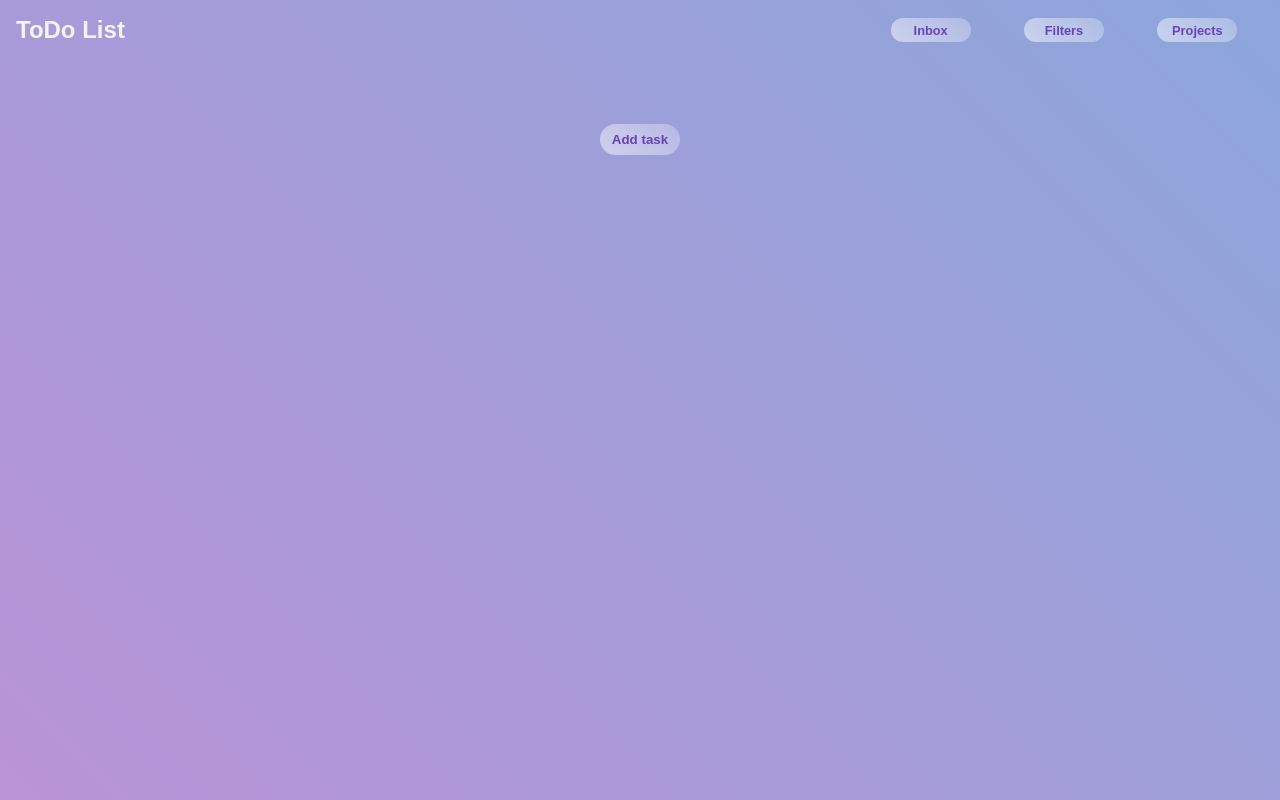
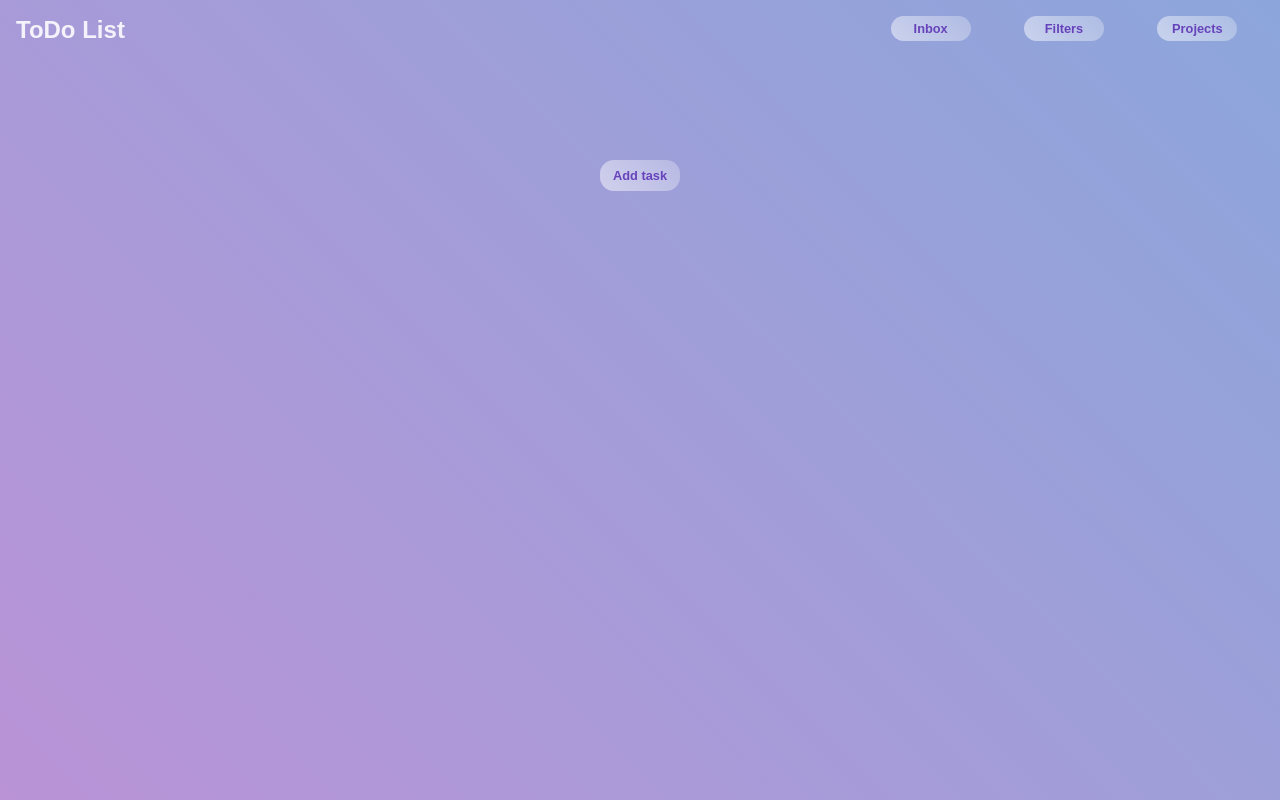
Before and after one commit to MadalinTurluianu/todo-list, a website built with webpack: page dist/index.html in a window 1280 px wide. Built offline with Linux system fonts and the light colour scheme.

Commit message:
working on styling

```diff
--- a/src/components/DOM.js
+++ b/src/components/DOM.js
@@ -64,6 +64,11 @@ addTaskBtn.addEventListener("click", function () {
   priorityInput.classList.remove("high-priority");
 });
 
+inboxBtn.addEventListener("click", function () {
+  filtersContainerBtn.classList.add("inactive");
+  addRmProjectContainer.classList.add("inactive");
+});
+
 filtersBtn.addEventListener("click", function () {
   filtersContainerBtn.classList.remove("inactive");
   addRmProjectContainer.classList.add("inactive");
--- a/src/components/filteredLists.js
+++ b/src/components/filteredLists.js
@@ -42,10 +42,10 @@ function createFilteredList(filterType, originList, projectName = "") {
       let taskYear = currentDate.split(" ")[3];
       let taskIndex = week.indexOf(taskDayName);
 
-      for (let i = taskIndex; i >= taskIndex - 6; i--) {
+      for (let i = taskIndex; i <= 6; i++) {
         if (
           taskDateArr.slice(1, 4).join(" ") ===
-          `${taskMonth} ${Number(taskDay) + 1 + i - taskIndex} ${taskYear}`
+          `${taskMonth} ${Number(taskDay) + taskIndex - i} ${taskYear}`
         ) {
           return true;
         }
--- a/src/style/main.scss
+++ b/src/style/main.scss
@@ -58,7 +58,10 @@ button {
   font-weight: bold;
   border: none;
   cursor: pointer;
-  border-radius: 25px;
+  border-radius: 14px;
+  width: 5rem;
+  padding: 0.3rem;
+  font-size: 0.8rem;
 }
 
 input,
@@ -67,16 +70,16 @@ option {
   background-color: $input-background;
 }
 
-header {
-  width: 100%;
-}
-
 nav {
+  position: absolute;
+  top: 0;
+  z-index: 10;
   @include display-flex();
-  align-items: center;
+  align-items: flex-start;
   justify-content: space-between;
   width: 100%;
   padding: 1rem 1rem 0 1rem;
+  height: 8rem;
 }
 
 nav h1 {
@@ -86,16 +89,19 @@ nav h1 {
 
 .nav-buttons{
   @include display-flex();
-  align-items: center;
+  align-items: flex-start;
   justify-content: space-around;
   width: clamp(18rem, 40%, 25rem);
 }
 
-nav button {
+.wrapper {
   background-image: $glass-gradient;
+  border-radius: 14px;
   width: 5rem;
-  padding: 0.3rem;
-  font-size: 0.8rem;
+}
+
+.wrapper button {
+  background: transparent;
 }
 
 main {
@@ -104,7 +110,7 @@ main {
   align-items: center;
   width: 100%;
   height: 100%;
-  padding-top: 5rem;
+  margin-top: 10rem;
 }
 
 .add-task__btn {
```
Also changed, not shown: dist/bundle.js, dist/index.html, src/style/main.css, 1 other file.
